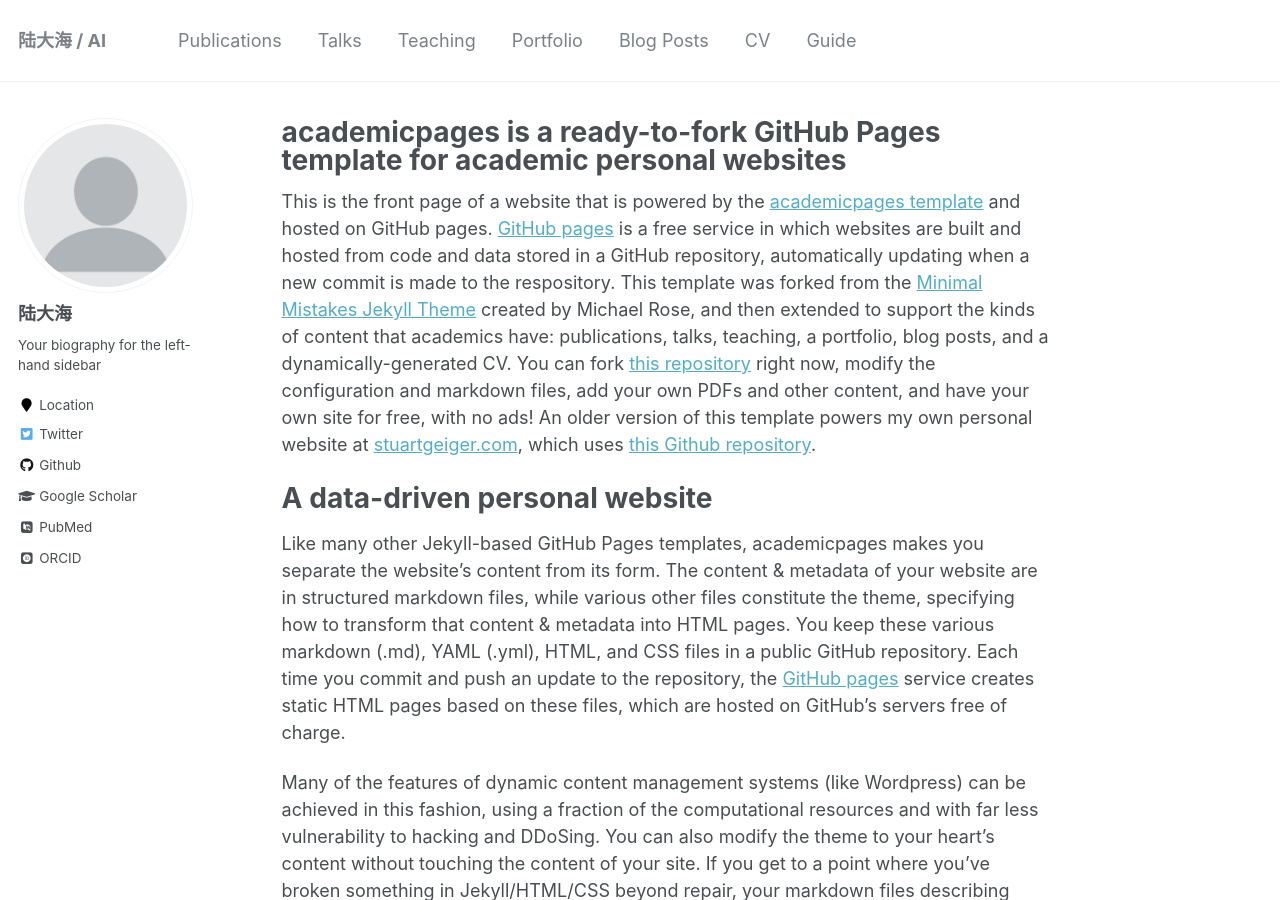
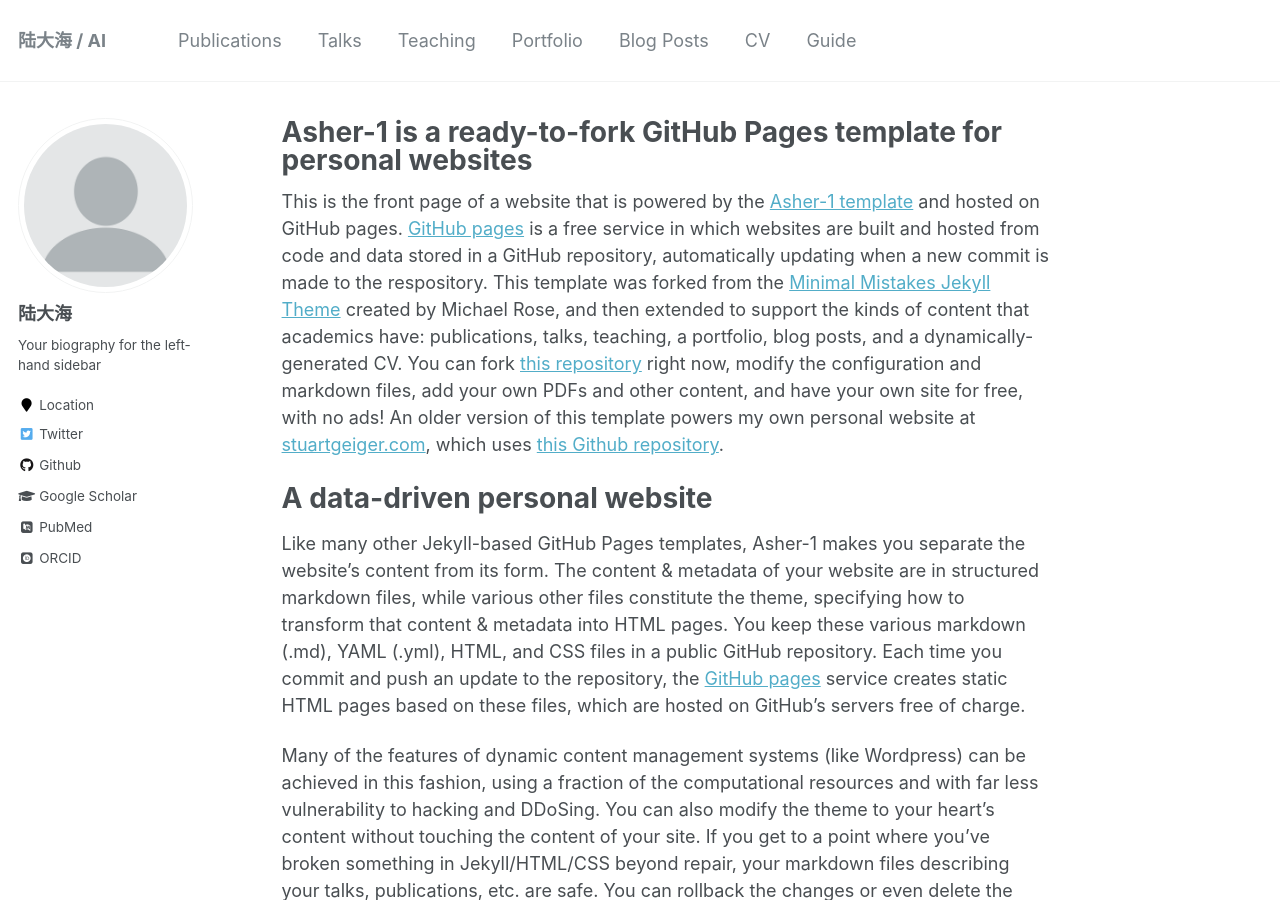
Before and after one commit to Asher-1/Asher-1.github.io, a Jekyll site: the page built from _pages/about.md, in a window 1280 px wide and 900 px high. Built offline with Jekyll 4.4.1, drawn with Linux system fonts in a browser that asks for light colours; some web fonts are replaced; some of the changed text lies outside the part shown.

Commit message:
update models

```diff
--- a/_pages/about.md
+++ b/_pages/about.md
@@ -1,6 +1,6 @@
 ---
 permalink: /
-title: "academicpages is a ready-to-fork GitHub Pages template for academic personal websites"
+title: "Asher-1 is a ready-to-fork GitHub Pages template for personal websites"
 excerpt: "About me"
 author_profile: true
 redirect_from:
@@ -8,18 +8,18 @@
   - /about.html
 ---
 
-This is the front page of a website that is powered by the [academicpages template](https://github.com/academicpages/academicpages.github.io) and hosted on GitHub pages. [GitHub pages](https://pages.github.com) is a free service in which websites are built and hosted from code and data stored in a GitHub repository, automatically updating when a new commit is made to the respository. This template was forked from the [Minimal Mistakes Jekyll Theme](https://mmistakes.github.io/minimal-mistakes/) created by Michael Rose, and then extended to support the kinds of content that academics have: publications, talks, teaching, a portfolio, blog posts, and a dynamically-generated CV. You can fork [this repository](https://github.com/academicpages/academicpages.github.io) right now, modify the configuration and markdown files, add your own PDFs and other content, and have your own site for free, with no ads! An older version of this template powers my own personal website at [stuartgeiger.com](http://stuartgeiger.com), which uses [this Github repository](https://github.com/staeiou/staeiou.github.io).
+This is the front page of a website that is powered by the [Asher-1 template](https://github.com/Asher-1/Asher-1.github.io) and hosted on GitHub pages. [GitHub pages](https://pages.github.com) is a free service in which websites are built and hosted from code and data stored in a GitHub repository, automatically updating when a new commit is made to the respository. This template was forked from the [Minimal Mistakes Jekyll Theme](https://mmistakes.github.io/minimal-mistakes/) created by Michael Rose, and then extended to support the kinds of content that academics have: publications, talks, teaching, a portfolio, blog posts, and a dynamically-generated CV. You can fork [this repository](https://github.com/Asher-1/Asher-1.github.io) right now, modify the configuration and markdown files, add your own PDFs and other content, and have your own site for free, with no ads! An older version of this template powers my own personal website at [stuartgeiger.com](http://stuartgeiger.com), which uses [this Github repository](https://github.com/staeiou/staeiou.github.io).
 
 A data-driven personal website
 ======
-Like many other Jekyll-based GitHub Pages templates, academicpages makes you separate the website's content from its form. The content & metadata of your website are in structured markdown files, while various other files constitute the theme, specifying how to transform that content & metadata into HTML pages. You keep these various markdown (.md), YAML (.yml), HTML, and CSS files in a public GitHub repository. Each time you commit and push an update to the repository, the [GitHub pages](https://pages.github.com/) service creates static HTML pages based on these files, which are hosted on GitHub's servers free of charge.
+Like many other Jekyll-based GitHub Pages templates, Asher-1 makes you separate the website's content from its form. The content & metadata of your website are in structured markdown files, while various other files constitute the theme, specifying how to transform that content & metadata into HTML pages. You keep these various markdown (.md), YAML (.yml), HTML, and CSS files in a public GitHub repository. Each time you commit and push an update to the repository, the [GitHub pages](https://pages.github.com/) service creates static HTML pages based on these files, which are hosted on GitHub's servers free of charge.
 
-Many of the features of dynamic content management systems (like Wordpress) can be achieved in this fashion, using a fraction of the computational resources and with far less vulnerability to hacking and DDoSing. You can also modify the theme to your heart's content without touching the content of your site. If you get to a point where you've broken something in Jekyll/HTML/CSS beyond repair, your markdown files describing your talks, publications, etc. are safe. You can rollback the changes or even delete the repository and start over -- just be sure to save the markdown files! Finally, you can also write scripts that process the structured data on the site, such as [this one](https://github.com/academicpages/academicpages.github.io/blob/master/talkmap.ipynb) that analyzes metadata in pages about talks to display [a map of every location you've given a talk](https://academicpages.github.io/talkmap.html).
+Many of the features of dynamic content management systems (like Wordpress) can be achieved in this fashion, using a fraction of the computational resources and with far less vulnerability to hacking and DDoSing. You can also modify the theme to your heart's content without touching the content of your site. If you get to a point where you've broken something in Jekyll/HTML/CSS beyond repair, your markdown files describing your talks, publications, etc. are safe. You can rollback the changes or even delete the repository and start over -- just be sure to save the markdown files! Finally, you can also write scripts that process the structured data on the site, such as [this one](https://github.com/Asher-1/Asher-1.github.io/blob/main/talkmap.ipynb) that analyzes metadata in pages about talks to display [a map of every location you've given a talk](https://Asher-1.github.io/talkmap.html).
 
 Getting started
 ======
 1. Register a GitHub account if you don't have one and confirm your e-mail (required!)
-1. Fork [this repository](https://github.com/academicpages/academicpages.github.io) by clicking the "fork" button in the top right.
+1. Fork [this repository](https://github.com/Asher-1/Asher-1.github.io) by clicking the "fork" button in the top right.
 1. Go to the repository's settings (rightmost item in the tabs that start with "Code", should be below "Unwatch"). Rename the repository "[your GitHub username].github.io", which will also be your website's URL.
 1. Set site-wide configuration and create content & metadata (see below -- also see [this set of diffs](http://archive.is/3TPas) showing what files were changed to set up [an example site](https://getorg-testacct.github.io) for a user with the username "getorg-testacct")
 1. Upload any files (like PDFs, .zip files, etc.) to the files/ directory. They will appear at https://[your GitHub username].github.io/files/example.pdf.
@@ -27,24 +27,24 @@
 
 Site-wide configuration
 ------
-The main configuration file for the site is in the base directory in [_config.yml](https://github.com/academicpages/academicpages.github.io/blob/master/_config.yml), which defines the content in the sidebars and other site-wide features. You will need to replace the default variables with ones about yourself and your site's github repository. The configuration file for the top menu is in [_data/navigation.yml](https://github.com/academicpages/academicpages.github.io/blob/master/_data/navigation.yml). For example, if you don't have a portfolio or blog posts, you can remove those items from that navigation.yml file to remove them from the header.
+The main configuration file for the site is in the base directory in [_config.yml](https://github.com/Asher-1/Asher-1.github.io/blob/main/_config.yml), which defines the content in the sidebars and other site-wide features. You will need to replace the default variables with ones about yourself and your site's github repository. The configuration file for the top menu is in [_data/navigation.yml](https://github.com/Asher-1/Asher-1.github.io/blob/main/_data/navigation.yml). For example, if you don't have a portfolio or blog posts, you can remove those items from that navigation.yml file to remove them from the header.
 
 Create content & metadata
 ------
-For site content, there is one markdown file for each type of content, which are stored in directories like _publications, _talks, _posts, _teaching, or _pages. For example, each talk is a markdown file in the [_talks directory](https://github.com/academicpages/academicpages.github.io/tree/master/_talks). At the top of each markdown file is structured data in YAML about the talk, which the theme will parse to do lots of cool stuff. The same structured data about a talk is used to generate the list of talks on the [Talks page](https://academicpages.github.io/talks), each [individual page](https://academicpages.github.io/talks/2012-03-01-talk-1) for specific talks, the talks section for the [CV page](https://academicpages.github.io/cv), and the [map of places you've given a talk](https://academicpages.github.io/talkmap.html) (if you run this [python file](https://github.com/academicpages/academicpages.github.io/blob/master/talkmap.py) or [Jupyter notebook](https://github.com/academicpages/academicpages.github.io/blob/master/talkmap.ipynb), which creates the HTML for the map based on the contents of the _talks directory).
+For site content, there is one markdown file for each type of content, which are stored in directories like _publications, _talks, _posts, _teaching, or _pages. For example, each talk is a markdown file in the [_talks directory](https://github.com/Asher-1/Asher-1.github.io/tree/main/_talks). At the top of each markdown file is structured data in YAML about the talk, which the theme will parse to do lots of cool stuff. The same structured data about a talk is used to generate the list of talks on the [Talks page](https://Asher-1.github.io/talks), each [individual page](https://Asher-1.github.io/talks/2012-03-01-talk-1) for specific talks, the talks section for the [CV page](https://Asher-1.github.io/cv), and the [map of places you've given a talk](https://Asher-1.github.io/talkmap.html) (if you run this [python file](https://github.com/Asher-1/Asher-1.github.io/blob/main/talkmap.py) or [Jupyter notebook](https://github.com/Asher-1/Asher-1.github.io/blob/main/talkmap.ipynb), which creates the HTML for the map based on the contents of the _talks directory).
 
 **Markdown generator**
 
-I have also created [a set of Jupyter notebooks](https://github.com/academicpages/academicpages.github.io/tree/master/markdown_generator
-) that converts a CSV containing structured data about talks or presentations into individual markdown files that will be properly formatted for the academicpages template. The sample CSVs in that directory are the ones I used to create my own personal website at stuartgeiger.com. My usual workflow is that I keep a spreadsheet of my publications and talks, then run the code in these notebooks to generate the markdown files, then commit and push them to the GitHub repository.
+I have also created [a set of Jupyter notebooks](https://github.com/Asher-1/Asher-1.github.io/tree/main/markdown_generator
+) that converts a CSV containing structured data about talks or presentations into individual markdown files that will be properly formatted for the Asher-1 template. The sample CSVs in that directory are the ones I used to create my own personal website at stuartgeiger.com. My usual workflow is that I keep a spreadsheet of my publications and talks, then run the code in these notebooks to generate the markdown files, then commit and push them to the GitHub repository.
 
 How to edit your site's GitHub repository
 ------
-Many people use a git client to create files on their local computer and then push them to GitHub's servers. If you are not familiar with git, you can directly edit these configuration and markdown files directly in the github.com interface. Navigate to a file (like [this one](https://github.com/academicpages/academicpages.github.io/blob/master/_talks/2012-03-01-talk-1.md) and click the pencil icon in the top right of the content preview (to the right of the "Raw | Blame | History" buttons). You can delete a file by clicking the trashcan icon to the right of the pencil icon. You can also create new files or upload files by navigating to a directory and clicking the "Create new file" or "Upload files" buttons.
+Many people use a git client to create files on their local computer and then push them to GitHub's servers. If you are not familiar with git, you can directly edit these configuration and markdown files directly in the github.com interface. Navigate to a file (like [this one](https://github.com/Asher-1/Asher-1.github.io/blob/main/_talks/2012-03-01-talk-1.md) and click the pencil icon in the top right of the content preview (to the right of the "Raw | Blame | History" buttons). You can delete a file by clicking the trashcan icon to the right of the pencil icon. You can also create new files or upload files by navigating to a directory and clicking the "Create new file" or "Upload files" buttons.
 
 Example: editing a markdown file for a talk
 ![Editing a markdown file for a talk](/images/editing-talk.png)
 
 For more info
 ------
-More info about configuring academicpages can be found in [the guide](https://academicpages.github.io/markdown/). The [guides for the Minimal Mistakes theme](https://mmistakes.github.io/minimal-mistakes/docs/configuration/) (which this theme was forked from) might also be helpful.
+More info about configuring Asher-1 can be found in [the guide](https://Asher-1.github.io/markdown/). The [guides for the Minimal Mistakes theme](https://mmistakes.github.io/minimal-mistakes/docs/configuration/) (which this theme was forked from) might also be helpful.
```
Also changed, not shown: README.md (+2 -2 lines), 5 other files.
